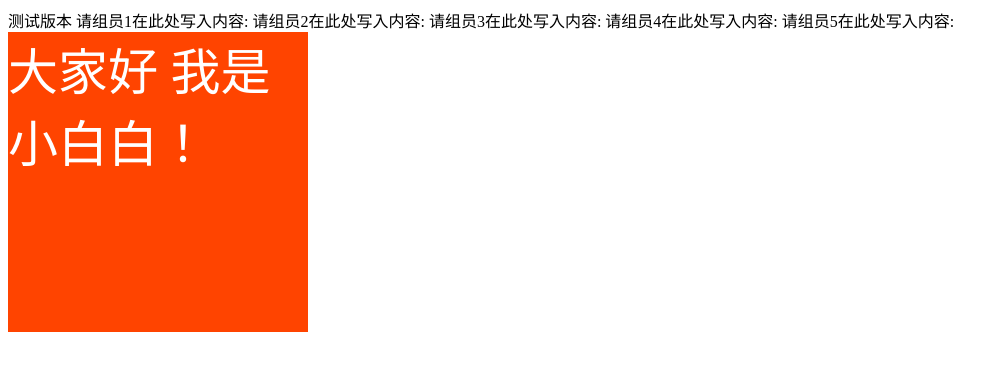
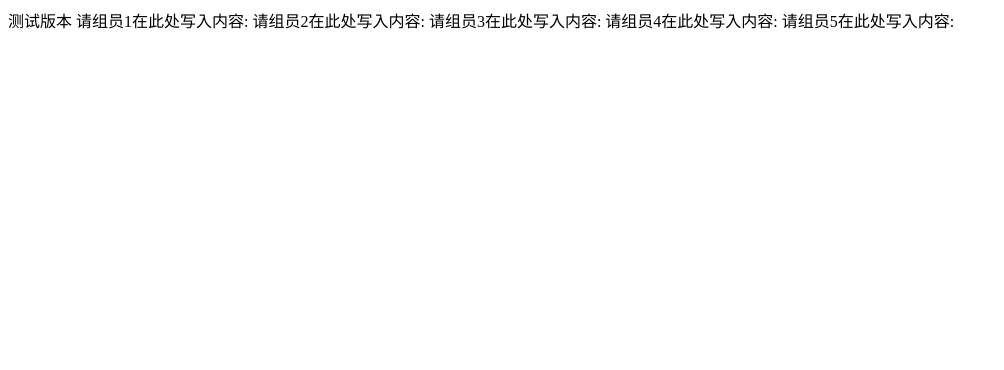
Before and after one commit to ceshibanben1zuzhi/ceshibanben111, a plain HTML site: page index.html in a window 1280 px wide. Shown: the whole page, without its empty margins (0-1004 px from the left). Drawn offline with Linux system fonts and the light colour scheme.

Commit message:
Revert "xi"
This reverts commit 1d8b5144d8dab381a4769bc1549a1a5869218e3f.

```diff
--- a/index.html
+++ b/index.html
@@ -13,9 +13,6 @@
 		请组员3在此处写入内容:
 		请组员4在此处写入内容:
 		请组员5在此处写入内容:
-		<div style="width:300px;height:300px;font-size:50px;color:#ffffff;background:#ff4400;">
-			大家好 我是小白白！
-		</div>
 	</div>
 </body>
 </html>
```
